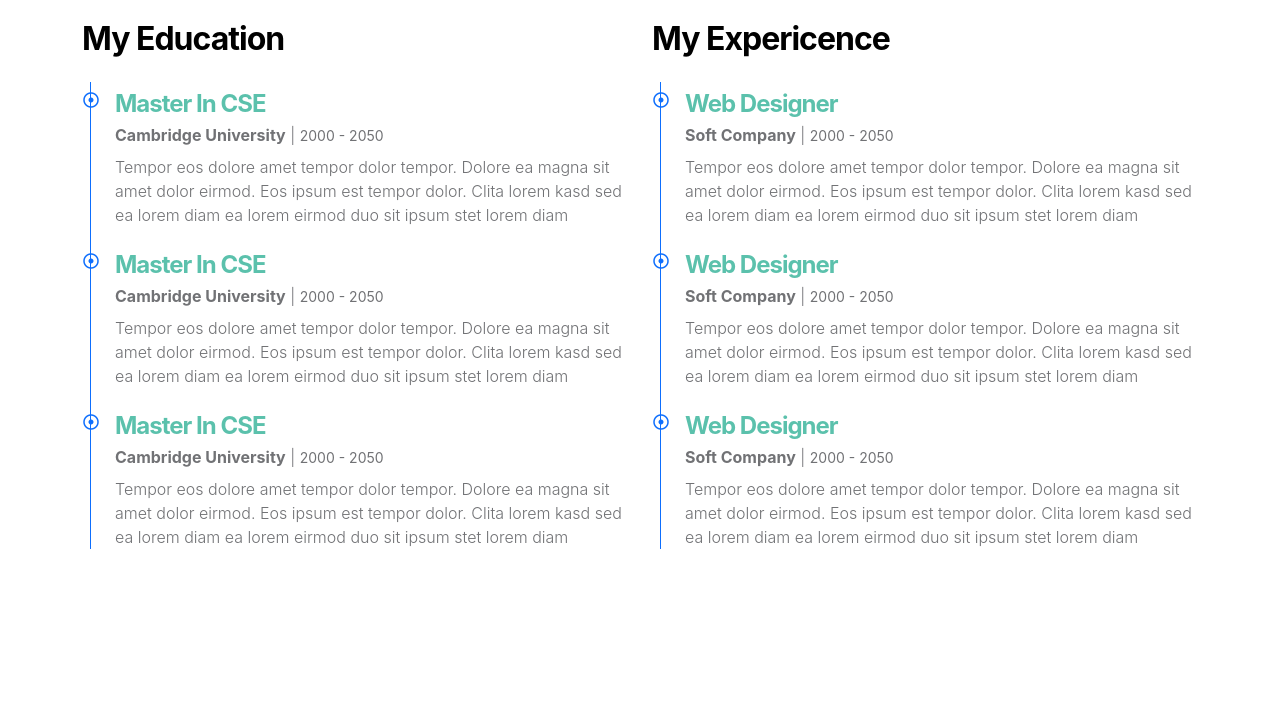
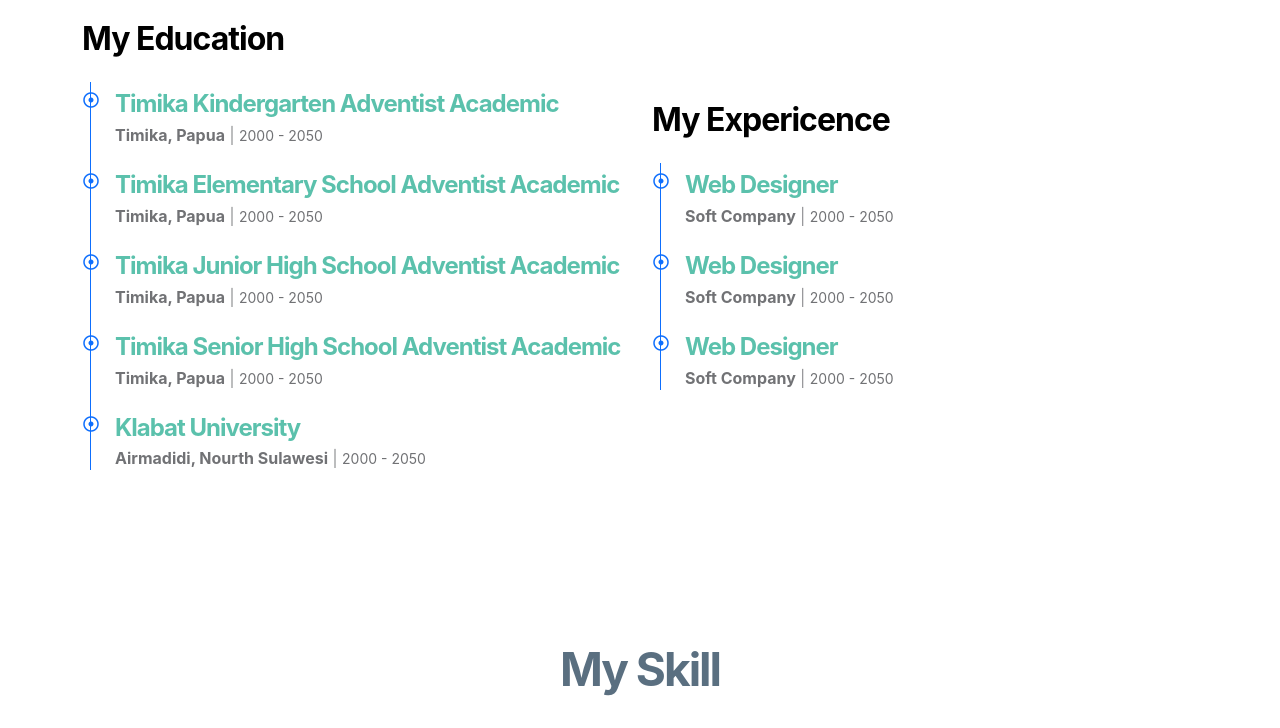
Before and after one commit to Avrilkamu2727/cvAvril, a React (Create React App) app: page / in a window 1280 px wide. Shown: the part 1631-2359 px from the top of the page. Built offline with nearby package versions, Linux system fonts and the light colour scheme; a web font is replaced by a local one.

Commit message:
add Footer

```diff
--- a/src/App.js
+++ b/src/App.js
@@ -1,9 +1,11 @@
 import About from "./components/About";
+import Footer from "./components/Footer/Footer";
 import Gallery from "./components/Gallery";
 import Header from "./components/Header";
 import Navbar from "./components/Navbar";
 import Qualification from "./components/Qualification";
 import Skill from "./components/skill";
+
 
 
 const App = () => {
@@ -15,21 +17,7 @@ const App = () => {
 <Qualification/>
 <Skill/>
 <Gallery/>
-
-  {/* Footer Start */}
-  <div className="container-fluid bg-primary text-white mt-5 py-5 px-sm-3 px-md-5">
-    <div className="container text-center py-5">
-      <div className="d-flex justify-content-center mb-4">
-        <a className="btn btn-light btn-social mr-2" href="#"><i className="fab fa-twitter" /></a>
-        <a className="btn btn-light btn-social mr-2" href="#"><i className="fab fa-facebook-f" /></a>
-        <a className="btn btn-light btn-social mr-2" href="#"><i className="fab fa-linkedin-in" /></a>
-        <a className="btn btn-light btn-social" href="#"><i className="fab fa-instagram" /></a>
-      </div>
-      <p className="m-0">© <a className="text-white font-weight-bold" href="#">Domain Name</a>. Designed by Avril Kamu <a className="text-white font-weight-bold" href="https://htmlcodex.com">HTML Codex</a>
-      </p>
-    </div>
-  </div>
-  {/* Footer End */}
+<Footer/>
 
 </div>
 
--- /dev/null
+++ b/src/components/Footer/Footer.js
@@ -0,0 +1,17 @@
+const Footer = () => {
+    return (
+        <div className="container-fluid bg-primary text-white mt-5 py-5 px-sm-3 px-md-5">
+        <div className="container text-center py-5">
+          <div className="d-flex justify-content-center mb-4">
+            <a className="btn btn-light btn-social mr-2" href="#"><i className="fab fa-twitter" /></a>
+            <a className="btn btn-light btn-social mr-2" href="#"><i className="fab fa-facebook-f" /></a>
+            <a className="btn btn-light btn-social mr-2" href="#"><i className="fab fa-linkedin-in" /></a>
+            <a className="btn btn-light btn-social" href="#"><i className="fab fa-instagram" /></a>
+          </div>
+          <p className="m-0">© <a className="text-white font-weight-bold" href="#">Domain Name</a>. Designed by Avril Kamu <a className="text-white font-weight-bold" href="https://htmlcodex.com">HTML Codex</a>
+          </p>
+        </div>
+      </div>
+    )
+}
+export default Footer ;
--- a/src/components/Header/index.js
+++ b/src/components/Header/index.js
@@ -8,9 +8,8 @@ const Header = () => {
             </div>
             <div className="col-lg-7 text-center text-lg-left">
               <h3 className="text-white font-weight-normal mb-3" style={{WebkitTextStroke: '3px #000000'}}>I'm</h3>
-              <h1 className="display-3 text-uppercase text-primary mb-2" style={{WebkitTextStroke: '4px #000000'}}>Kate Winslet</h1>
-              <h1 className="typed-text-output d-inline font-weight-lighter text-white" />
-              <div className="typed-text d-none">Web Designer, Web Developer, Front End Developer, Apps Designer, Apps Developer</div>
+              <h1 className="display-2 text-uppercase text-primary mb-2" style={{WebkitTextStroke: '4px #000000'}}>Kate Winslet</h1>
+              <h3 className="text-white font-weight-normal mb-2" style={{WebkitTextStroke: '3px #00000'}}> Student in Klabat University</h3>
             </div>
           </div>
         </div>
--- a/src/components/Qualification/index.js
+++ b/src/components/Qualification/index.js
@@ -12,21 +12,28 @@ const Qualification = () => {
               <div className="border-left border-primary pt-2 pl-4 ml-2">
                 <div className="position-relative mb-4">
                   <i className="far fa-dot-circle text-primary position-absolute" style={{top: 2, left: '-32px'}} />
-                  <h5 className="font-weight-bold mb-1">Master In CSE</h5>
-                  <p className="mb-2"><strong>Cambridge University</strong> | <small>2000 - 2050</small></p>
-                  <p>Tempor eos dolore amet tempor dolor tempor. Dolore ea magna sit amet dolor eirmod. Eos ipsum est tempor dolor. Clita lorem kasd sed ea lorem diam ea lorem eirmod duo sit ipsum stet lorem diam</p>
+                  <h5 className="font-weight-bold mb-1">Timika Kindergarten Adventist Academic</h5>
+                  <p className="mb-2"><strong>Timika, Papua</strong> | <small>2000 - 2050</small></p>
                 </div>
                 <div className="position-relative mb-4">
                   <i className="far fa-dot-circle text-primary position-absolute" style={{top: 2, left: '-32px'}} />
-                  <h5 className="font-weight-bold mb-1">Master In CSE</h5>
-                  <p className="mb-2"><strong>Cambridge University</strong> | <small>2000 - 2050</small></p>
-                  <p>Tempor eos dolore amet tempor dolor tempor. Dolore ea magna sit amet dolor eirmod. Eos ipsum est tempor dolor. Clita lorem kasd sed ea lorem diam ea lorem eirmod duo sit ipsum stet lorem diam</p>
+                  <h5 className="font-weight-bold mb-1">Timika Elementary School Adventist Academic</h5>
+                  <p className="mb-2"><strong>Timika, Papua</strong> | <small>2000 - 2050</small></p>
                 </div>
                 <div className="position-relative mb-4">
                   <i className="far fa-dot-circle text-primary position-absolute" style={{top: 2, left: '-32px'}} />
-                  <h5 className="font-weight-bold mb-1">Master In CSE</h5>
-                  <p className="mb-2"><strong>Cambridge University</strong> | <small>2000 - 2050</small></p>
-                  <p>Tempor eos dolore amet tempor dolor tempor. Dolore ea magna sit amet dolor eirmod. Eos ipsum est tempor dolor. Clita lorem kasd sed ea lorem diam ea lorem eirmod duo sit ipsum stet lorem diam</p>
+                  <h5 className="font-weight-bold mb-1">Timika Junior High School Adventist Academic</h5>
+                  <p className="mb-2"><strong>Timika, Papua</strong> | <small>2000 - 2050</small></p>
+                </div>
+                <div className="position-relative mb-4">
+                  <i className="far fa-dot-circle text-primary position-absolute" style={{top: 2, left: '-32px'}} />
+                  <h5 className="font-weight-bold mb-1">Timika Senior High School Adventist Academic</h5>
+                  <p className="mb-2"><strong>Timika, Papua</strong> | <small>2000 - 2050</small></p>
+                </div>
+                <div className="position-relative mb-4">
+                  <i className="far fa-dot-circle text-primary position-absolute" style={{top: 2, left: '-32px'}} />
+                  <h5 className="font-weight-bold mb-1">Klabat University</h5>
+                  <p className="mb-2"><strong>Airmadidi, Nourth Sulawesi</strong> | <small>2000 - 2050</small></p>
                 </div>
               </div>
             </div>
@@ -37,19 +44,16 @@ const Qualification = () => {
                   <i className="far fa-dot-circle text-primary position-absolute" style={{top: 2, left: '-32px'}} />
                   <h5 className="font-weight-bold mb-1">Web Designer</h5>
                   <p className="mb-2"><strong>Soft Company</strong> | <small>2000 - 2050</small></p>
-                  <p>Tempor eos dolore amet tempor dolor tempor. Dolore ea magna sit amet dolor eirmod. Eos ipsum est tempor dolor. Clita lorem kasd sed ea lorem diam ea lorem eirmod duo sit ipsum stet lorem diam</p>
                 </div>
                 <div className="position-relative mb-4">
                   <i className="far fa-dot-circle text-primary position-absolute" style={{top: 2, left: '-32px'}} />
                   <h5 className="font-weight-bold mb-1">Web Designer</h5>
                   <p className="mb-2"><strong>Soft Company</strong> | <small>2000 - 2050</small></p>
-                  <p>Tempor eos dolore amet tempor dolor tempor. Dolore ea magna sit amet dolor eirmod. Eos ipsum est tempor dolor. Clita lorem kasd sed ea lorem diam ea lorem eirmod duo sit ipsum stet lorem diam</p>
                 </div>
                 <div className="position-relative mb-4">
                   <i className="far fa-dot-circle text-primary position-absolute" style={{top: 2, left: '-32px'}} />
                   <h5 className="font-weight-bold mb-1">Web Designer</h5>
                   <p className="mb-2"><strong>Soft Company</strong> | <small>2000 - 2050</small></p>
-                  <p>Tempor eos dolore amet tempor dolor tempor. Dolore ea magna sit amet dolor eirmod. Eos ipsum est tempor dolor. Clita lorem kasd sed ea lorem diam ea lorem eirmod duo sit ipsum stet lorem diam</p>
                 </div>
               </div>
             </div>
```
